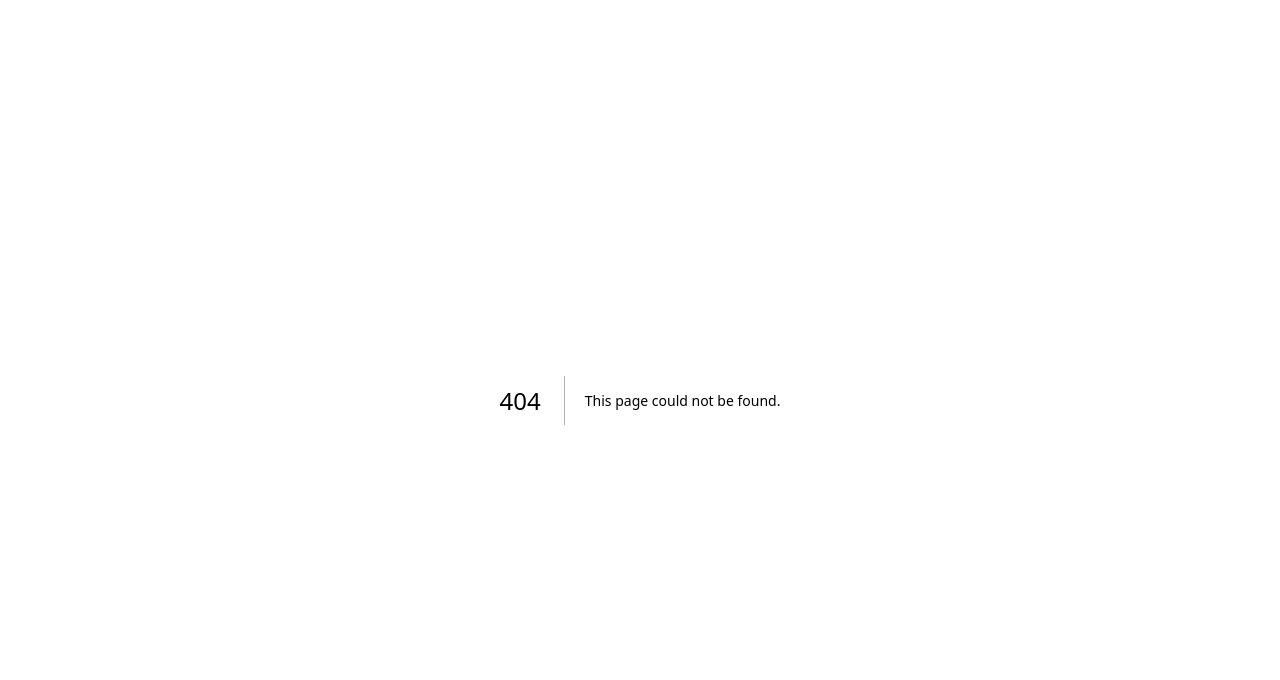
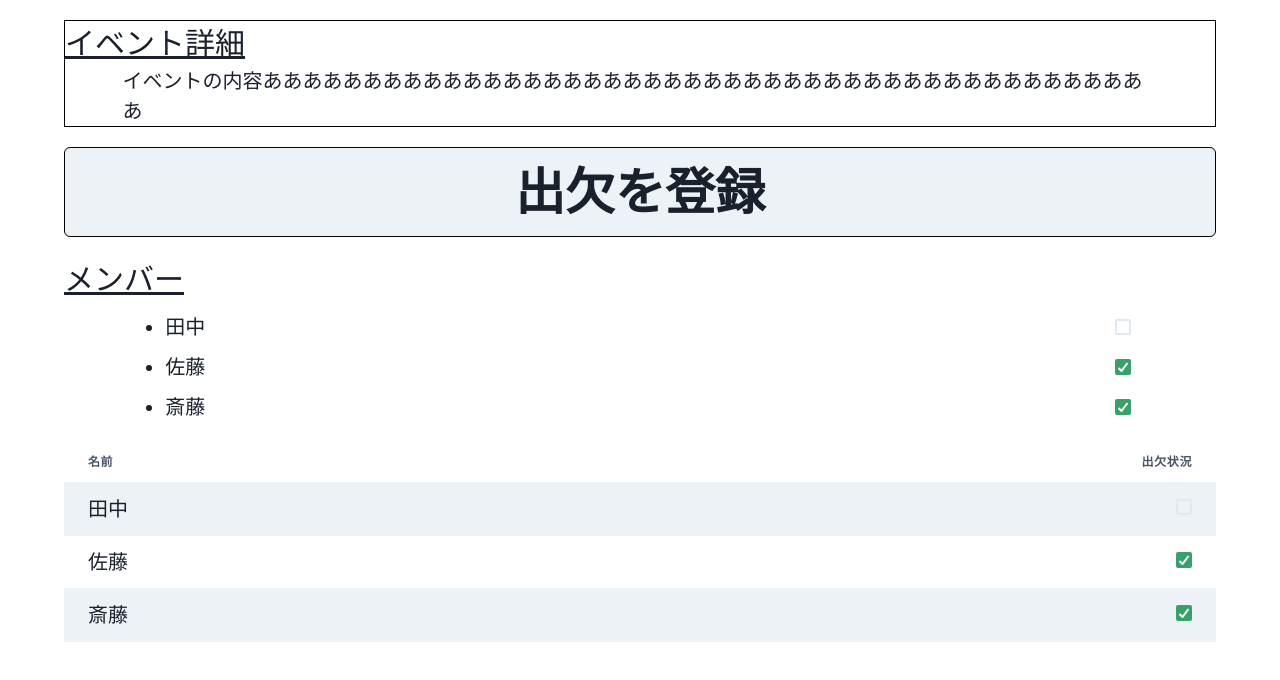
Before and after one commit to club-gleap/glape, a Next.js app: page /event in a window 1280 px wide. Before the commit this address had no page. Shown: the top 680 px of the page. Built offline with nearby package versions, Linux system fonts and the light colour scheme.

Commit message:
feature/4-eventpage Unfinished

```diff
--- /dev/null
+++ b/app/event/page.tsx
@@ -0,0 +1,79 @@
+"use client"
+import { Box, Button, Center ,Checkbox,Flex,UnorderedList,ListItem} from "@chakra-ui/react";
+import { babelIncludeRegexes } from "next/dist/build/webpack-config";
+import React, { useState } from 'react';
+import {
+    Table,
+    Thead,
+    Tbody,
+    Tfoot,
+    Tr,
+    Th,
+    Td,
+    TableCaption,
+    TableContainer,
+  } from '@chakra-ui/react'
+
+
+export default function Home() {
+
+    {/* 仮のデータ。本番ではどこかからデータを読み込む？ */}
+    const [members, setMembers] = useState({
+        "田中": false,
+        "佐藤": true,
+        "斎藤": true,
+    });
+    const eventContent: string = "イベントの内容あああああああああああああああああああああああああああああああああああああああああああああ"
+
+
+	return (
+        <Center flexDirection="column">
+            <Box borderColor="black" borderWidth="1px" width='90%' mt="20px">
+                <Box fontSize="30px" textDecoration="underline">イベント詳細</Box>
+                <Center>
+                    <Box fontSize="20px" width='90%'>{eventContent}</Box>
+                </Center>
+            </Box>
+            <Button fontSize="50px" borderColor="black" borderWidth="1px" width='90%' height="90px" mt="20px">出欠を登録</Button>
+            <Box width='90%' mt="20px">
+                <Box fontSize="30px" textDecoration="underline">メンバー</Box>
+                <UnorderedList>
+                    {/* membersリストの中身を順番に表示 */}
+                    {Object.entries(members).map(([name, attendance], index) => (
+                        <Center key={index}>
+                            <Flex width="85%" mt="10px" justify="space-between">
+                                <ListItem fontSize="20px">{name}</ListItem>
+                                {/* 画面上で変更できないチェックボックス */}
+                                <Checkbox colorScheme='green' isChecked={attendance}></Checkbox>
+                            </Flex>
+                        </Center>
+                        ))
+                    }
+                </UnorderedList>
+            </Box>
+            <TableContainer width='90%' mt="20px">
+                    <Table variant='striped' colorScheme='gray'>
+                        <Thead>
+                            <Tr>
+                                <Th>名前</Th>
+                                <Th isNumeric>出欠状況</Th>
+                            </Tr>
+                        </Thead>
+                        <Tbody>
+                            {/* membersリストの中身を順番に表示 */}
+                            {Object.entries(members).map(([name, attendance], index) => (
+                                    <Tr width="85%" mt="10px" >
+                                        <Td fontSize="20px">{name}</Td>
+                                        {/* 画面上で変更できないチェックボックス */}
+                                        <Td isNumeric>
+                                            <Checkbox colorScheme='green' isChecked={attendance}></Checkbox>
+                                        </Td>
+                                    </Tr>
+                                ))
+                            }
+                        </Tbody>
+                    </Table>
+            </TableContainer>
+        </Center>
+    );
+}
```
Also changed, not shown: 2 other files (tests, documents, lock files or other folders).
